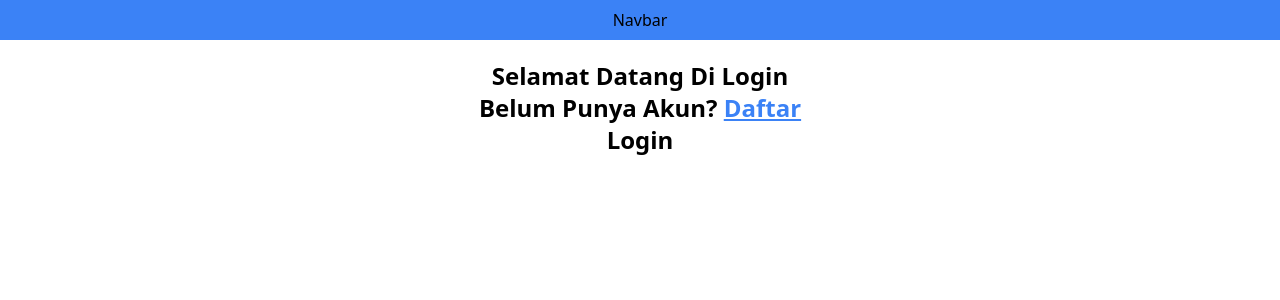
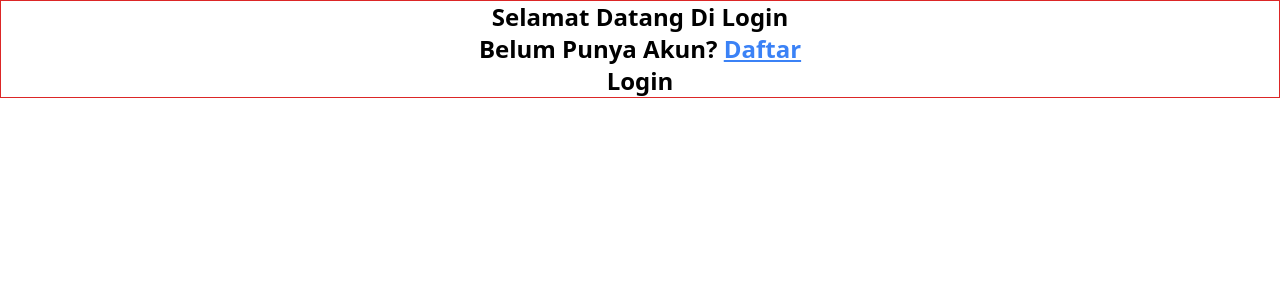
Before and after one commit to Pratama89/nextjs, a Next.js app: page /auth/login in a window 1280 px wide. Shown: the top 300 px of the page. Built offline with nearby package versions, Linux system fonts and the light colour scheme.

Commit message:
membperbaiki login

```diff
--- a/src/components/layouts/AppShell/index.tsx
+++ b/src/components/layouts/AppShell/index.tsx
@@ -1,14 +1,18 @@
+import { useRouter } from "next/router"
 import Navbar from "../Navbar"
 
 
 type AppSheelProps = {
     children: React.ReactNode
 }
+
+const disableNavbar = ["/auth/login", "/auth/register"]
 const AppShell = (props: AppSheelProps) => {
     const { children } = props
+    const { pathname } = useRouter()
     return (
         <main>
-            <Navbar />
+            {!disableNavbar.includes(pathname) && <Navbar />}
             {children}
         </main>
     )
--- a/src/components/layouts/Navbar/index.tsx
+++ b/src/components/layouts/Navbar/index.tsx
@@ -1,4 +1,4 @@
-const Navbar = () => {
+function Navbar() {
     return (
         <div className='flex w-full h-30 bg-blue-500 justify-center items-center p-2'>
             <div>Navbar</div>
--- a/src/pages/auth/login.tsx
+++ b/src/pages/auth/login.tsx
@@ -8,7 +8,7 @@ const LoginPage = () => {
     }
 
     return (
-        <div className='text-2xl font-bold text-center mt-5'>
+        <div className='flex justify-center flex-col text-2xl font-bold text-center container mx-auto  border border-red-600'>
             <h1>Selamat Datang Di Login</h1>
             <p>
             Belum Punya Akun? <Link href={'/auth/register'}className="underline text-blue-500">Daftar</Link>
```
Also changed, not shown: package.json (+7 -5 lines), 1 other file (tests, documents, lock files or other folders).
